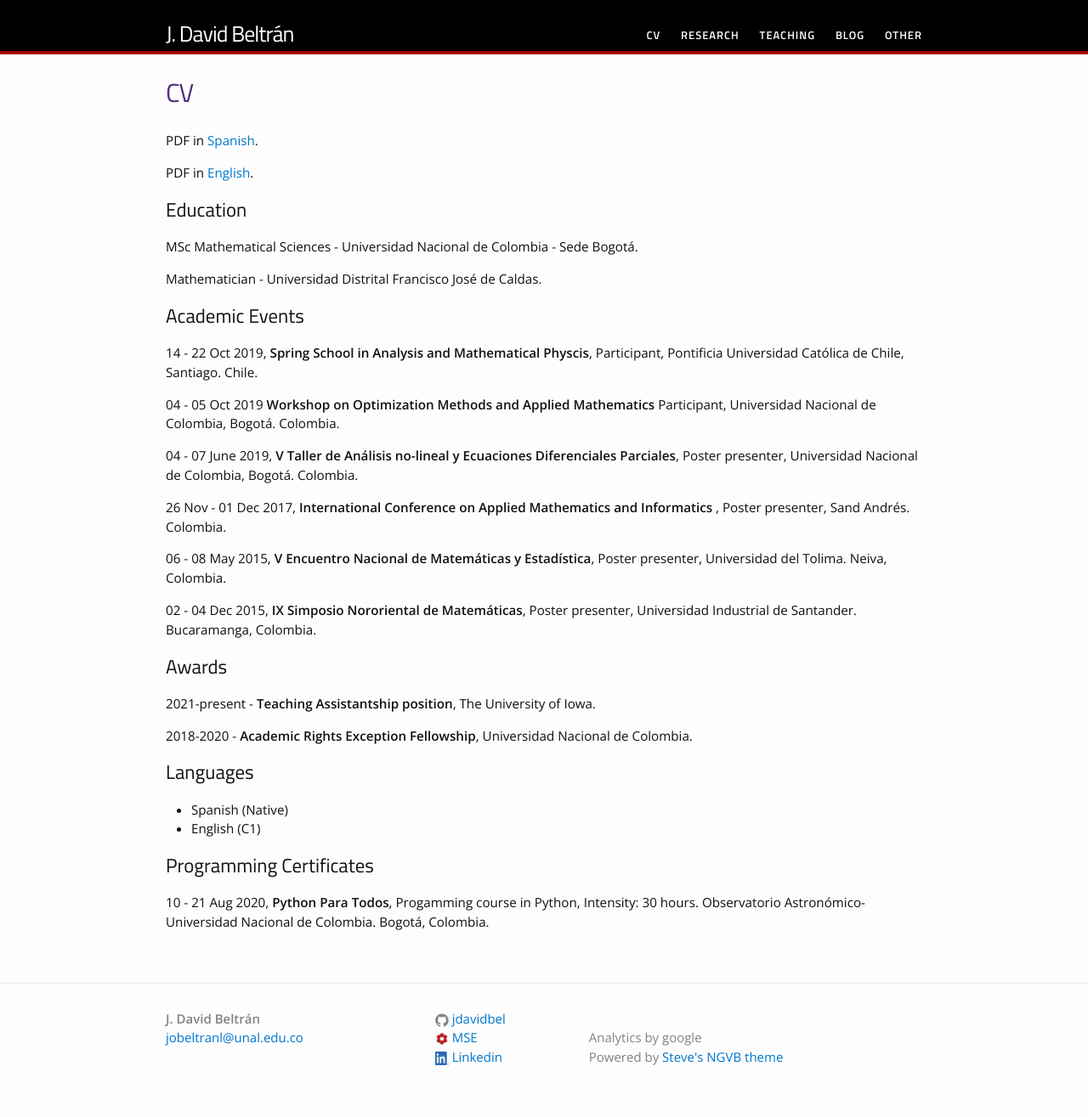
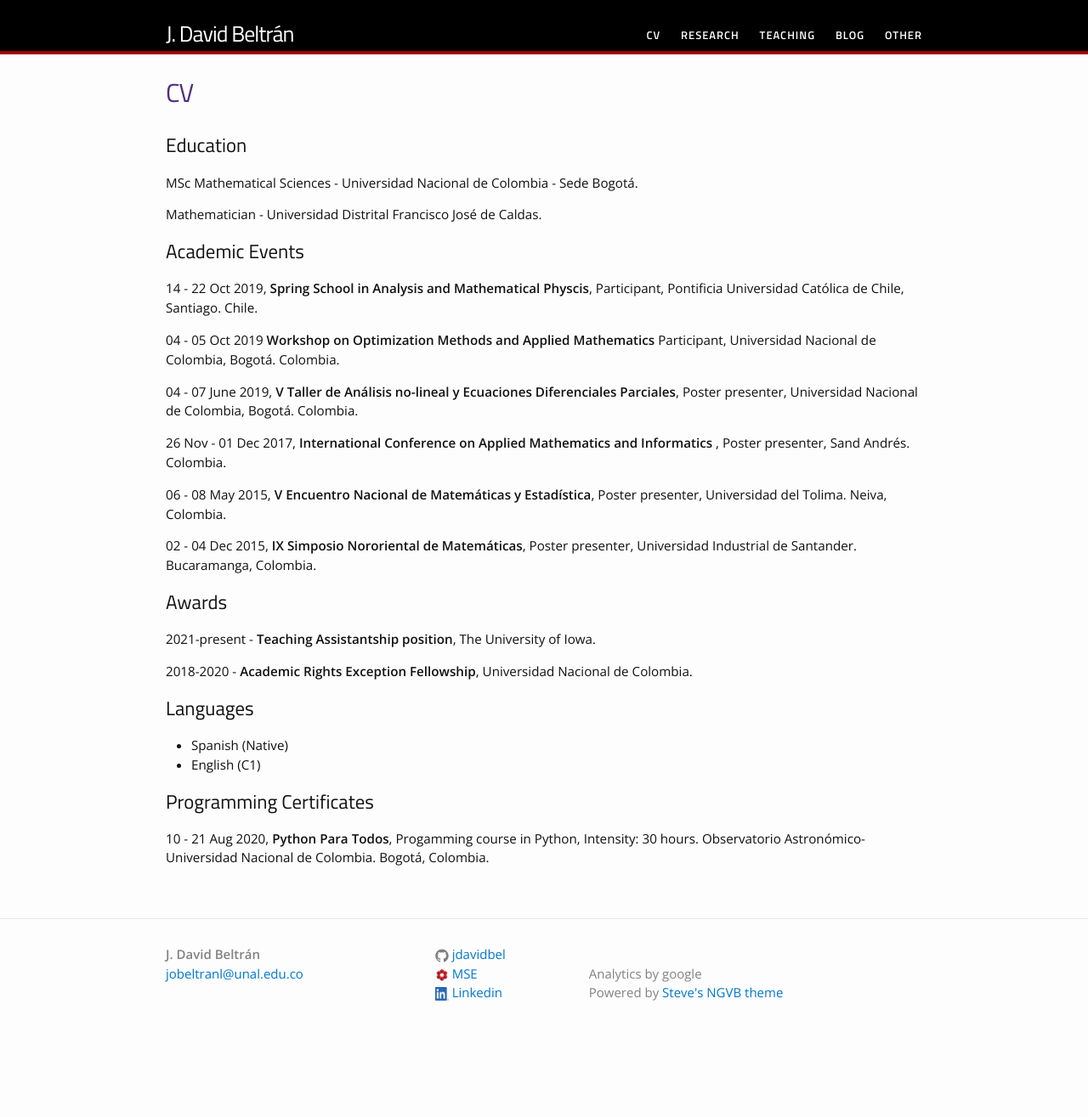
Before and after one commit to jdavidbel/jdavidbel.github.io, a Jekyll site: the page built from cv.md, in a window 1280 px wide. Shown: the whole page at 85% size. Built offline with Jekyll 4.4.1, drawn with Linux system fonts in a browser that asks for light colours; after the commit the page ends 1240 px from its top, so only the background shows below that.

```diff
--- a/cv.md
+++ b/cv.md
@@ -3,9 +3,9 @@ layout: page
 title: CV
 permalink: /cv/
 ---
-PDF in [Spanish](https://drive.google.com/file/d/10lxIfWi3w2f4vkrpq0uMvIS50gDtsoTU/view?usp=sharing).
+<!-- PDF in [Spanish](https://drive.google.com/file/d/10lxIfWi3w2f4vkrpq0uMvIS50gDtsoTU/view?usp=sharing).-->
 
-PDF in [English](https://drive.google.com/file/d/11tmCgI7HBp8ZZxy3zHvLBFeCtniIOC3u/view?usp=sharing).
+<!-- PDF in [English](https://drive.google.com/file/d/11tmCgI7HBp8ZZxy3zHvLBFeCtniIOC3u/view?usp=sharing). -->
 ## Education
 MSc Mathematical Sciences - Universidad Nacional de Colombia - Sede Bogotá.
 
```
